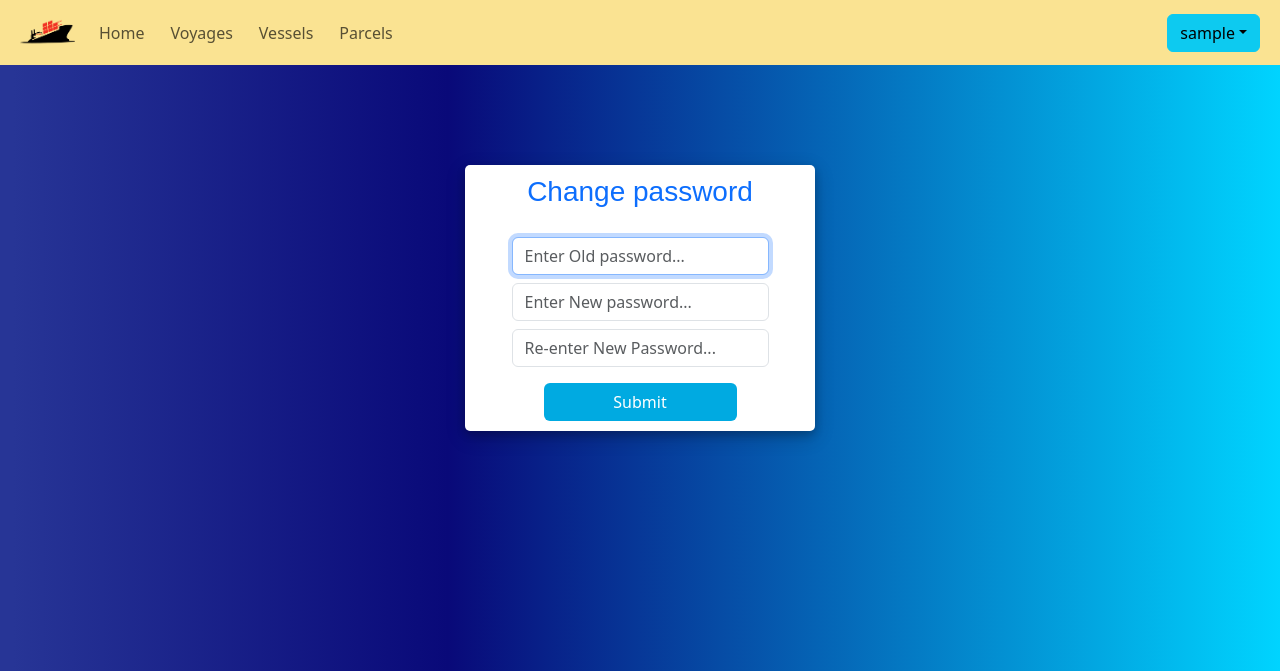
After one commit to tanjil-dev/VesselTracker, a Django app: page /change_password/ in a window 1280 px wide. The commit adds this page. Shown: the top 671 px of the page. Run offline with Django 3.2, Linux system fonts and the light colour scheme; the visitor is signed in with stand-in values (Sample User, id 1); some libraries are stand-ins or nearby versions.

Commit message:
[KAN-10]password change feature

```diff
--- /dev/null
+++ b/user/templates/auth/password_change.html
@@ -0,0 +1,42 @@
+{% extends "base.html" %}
+{% block content %}
+<div class="container">
+    <div class="d-flex justify-content-center">
+        <div class="user_card">
+            <div class="d-flex justify-content-center">
+                <h3 class="text-primary">Change password</h3>
+            </div>
+            <div class="d-flex justify-content-center form_container">
+                <form method="POST" action="">
+                    {% csrf_token %}
+                    <div class="input-group mb-2">
+                        {{ form.old_password }}
+                    </div>
+                    <div class="input-group mb-2">
+                        {{ form.new_password1 }}
+                    </div>
+                    <div class="input-group mb-2">
+                        {{ form.new_password2 }}
+                    </div>
+                    <div class="d-flex justify-content-center mt-3 login_container">
+                        <input class="btn login_btn" type="submit" value="Submit">
+                    </div>
+                </form>
+            </div>
+            {{ form.errors }}
+            </div>
+        </div>
+    </div>
+</div>
+<script>
+    var form_fields = document.getElementsByTagName('input')
+		form_fields[1].placeholder='Enter Old password...';
+		form_fields[2].placeholder='Enter New password...';
+		form_fields[3].placeholder='Re-enter New Password...';
+
+
+		for (var field in form_fields){
+			form_fields[field].className += ' form-control'
+		}
+</script>
+{% endblock content %}
--- a/user/templates/nav.html
+++ b/user/templates/nav.html
@@ -27,6 +27,7 @@
                 <button class="btn btn-outline-info active dropdown-toggle" type="button" id="dropdownMenuButton1" data-bs-toggle="dropdown" aria-expanded="false">{{request.user}}</button>
                 <ul class="dropdown-menu dropdown-menu-end" aria-labelledby="dropdownMenuButton1">
                     <li><a class="dropdown-item" href="{% url 'profile' %}">Profile</a></li>
+                    <li><a class="dropdown-item" href="{% url 'change_password' %}">Change Password</a></li>
                     <li><a class="dropdown-item" href="{% url 'logout' %}">Logout</a></li>
                 </ul>
             </div>
--- a/user/urls.py
+++ b/user/urls.py
@@ -14,6 +14,7 @@ urlpatterns = [
     path('login/', Login, name='login'),
     path('signup/', Signup, name='signup'),
     path('logout/', LogoutUser, name='logout'),
+    path('change_password/', changePassword, name='change_password'),
     path('password_reset/', views.PasswordResetView.as_view(template_name="auth/password_reset.html"), name='password_reset'),
     path('password_reset_email_sent/', views.PasswordResetDoneView.as_view(template_name="auth/password_reset_email_sent.html"), name='password_reset_done'),
     path('password_reset_confirm/<uidb64>/<token>/', views.PasswordResetConfirmView.as_view(template_name="auth/password_reset_confirm.html"), name='password_reset_confirm'),
--- a/user/views.py
+++ b/user/views.py
@@ -1,9 +1,10 @@
 from django.shortcuts import render, redirect
 from django.contrib.auth.decorators import login_required
 from django.contrib.auth.mixins import LoginRequiredMixin
+from django.contrib.auth.forms import PasswordChangeForm
 from django.contrib import messages
 from django.views.generic import ListView, TemplateView, View
-from django.contrib.auth import authenticate, login as auth_login, logout
+from django.contrib.auth import authenticate, login as auth_login, logout, update_session_auth_hash
 from VesselAPIs.models import *
 from user.forms import *
 
@@ -77,6 +78,7 @@ def Login(request):
 
             if user is not None:
                 auth_login(request, user)
+                messages.success(request, 'Your have login successfully!')
                 return redirect('home')
             else:
                 messages.info(request, "Username or Password is incorrect")
@@ -110,6 +112,22 @@ def LogoutUser(request):
         return redirect('home')
 
 @login_required(login_url='login')
+def changePassword(request):
+    if request.POST:
+        form = PasswordChangeForm(user=request.user, data=request.POST)
+        if form.is_valid():
+            form.save()
+            update_session_auth_hash(request, form.user)
+            messages.success(request, 'Your Password Changed Successfully!')
+            return redirect('home')
+    else:
+        form = PasswordChangeForm(user=request.user)
+    context = {
+        'form': form
+    }
+    return render(request, template_name="auth/password_change.html", context=context)
+
+@login_required(login_url='login')
 def profile(request):
     if request.method == 'POST':
         user_form = UserUpdateForm(request.POST, instance=request.user)
```
